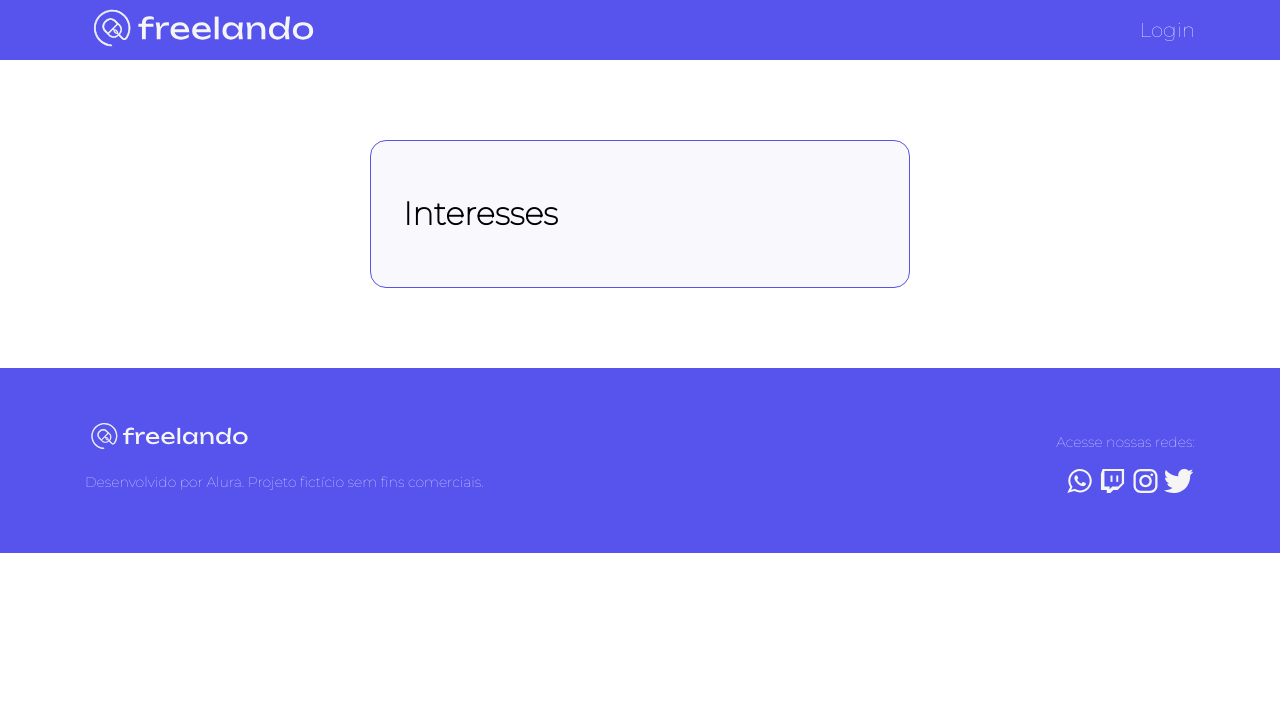
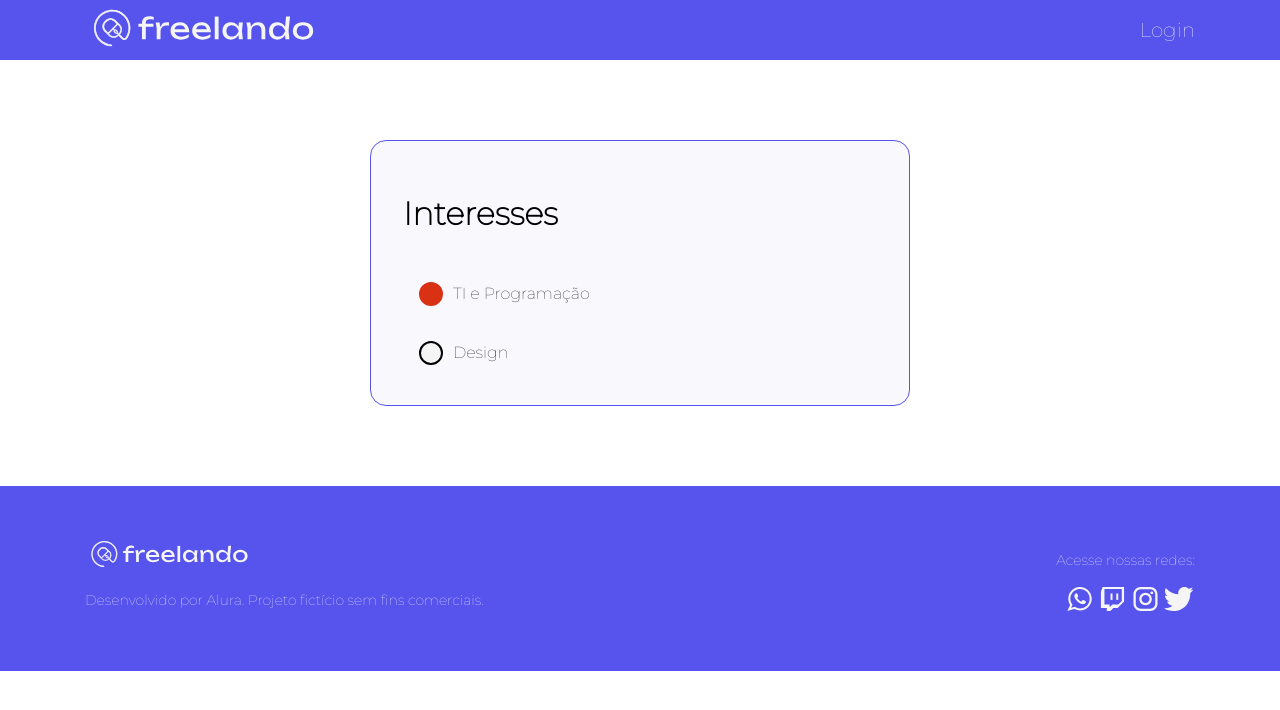
Before and after one commit to grbalmeida/curso-solucoes-roteamento-gestao-estado-react-router-context-api-alura, a React (Create React App) app: page /cadastro/interesses in a window 1280 px wide. Shown: the top 710 px of the page. Built offline with nearby package versions, Linux system fonts and the light colour scheme.

Commit message:
Componente radio button

```diff
--- /dev/null
+++ b/src/componentes/Radio/GrupoRadio.jsx
@@ -0,0 +1,19 @@
+import Radio from './Radio';
+
+const GrupoRadio = ({ opcoes, valor, onChange }) => {
+    return (
+        <div>
+            {opcoes.map((option) => (
+                <Radio
+                    key={option.valor}
+                    valor={option.valor}
+                    label={option.label}
+                    checked={option.valor === valor}
+                    onClick={() => onChange(option.valor)}
+                />
+            ))}
+        </div>
+    )
+}
+
+export default GrupoRadio;
--- /dev/null
+++ b/src/componentes/Radio/Radio.jsx
@@ -0,0 +1,66 @@
+import styled from '@emotion/styled';
+
+const LabelEstilizada = styled.label`
+    display: flex;
+    align-items: center;
+    font-size: 16px;
+    margin-left: ${props => props.theme.espacamentos.xs};
+    margin-bottom: ${props => props.theme.espacamentos.m};
+    cursor: pointer;
+    padding: ${props => props.theme.espacamentos.xs};
+
+    &:hover {
+        &:before {
+            border-color: ${props => (props.theme.cores.focus)};
+        }
+    }
+
+    &:before {
+        content: '';
+        height: 20px;
+        width: 20px;
+        border-radius: 50%;
+        border: 2px solid ${props => props.theme.cores.neutras.a};
+        border-color: inherit;
+        display: flex;
+        align-items: center;
+        justify-content: center;
+        margin-right: 10px;
+        cursor: pointer;
+        background-color: ${props => (props.checked ? props.theme.cores.primarias.b : props.theme.cores.neutras.c)};
+        border-color: ${props => (props.checked ? props.theme.cores.primarias.b : 'inherit')};
+    }
+`;
+
+const InputEscondido = styled.input`
+    appearance: none;
+    opacity: 0;
+
+    &:focus + label {
+        border-radius: 16px;
+        border: 1px solid;
+        border-color: ${props => props.theme.cores.focus};
+    }
+`;
+
+const Radio = ({ valor, label, checked, onClick }) => {
+    return (
+        <>
+            <InputEscondido
+                type="radio"
+                value={valor}
+                checked={checked}
+                onChange={onClick}
+                id={`radio-customizado-${valor}`}
+            />
+            <LabelEstilizada
+                htmlFor={`radio-customizado-${valor}`}
+                checked={checked}
+            >
+                {label}
+            </LabelEstilizada>
+        </>
+    )
+}
+
+export default Radio;
--- a/src/router/router.jsx
+++ b/src/router/router.jsx
@@ -2,6 +2,9 @@ import { createBrowserRouter } from 'react-router-dom';
 import SelecaoCliente from 'paginas/cadastro/SelecaoCliente';
 import LayoutBaseCadastro from 'paginas/cadastro/LayoutBaseCadastro';
 import LayoutBase from '../paginas/LayoutBase';
+import GrupoRadio from 'componentes/Radio/GrupoRadio';
+
+const opcoes = [{valor: 'TI', label: 'TI e Programação'}, {valor: 'DE', label: 'Design'}];
 
 export const router = createBrowserRouter([
     {
@@ -18,7 +21,10 @@ export const router = createBrowserRouter([
                     },
                     {
                         path: 'interesses',
-                        element: <h1>Interesses</h1>
+                        element: <>
+                            <h1>Interesses</h1>
+                            <GrupoRadio opcoes={opcoes} valor="TI" onChange={() => {}} />
+                        </>
                     },
                     {
                         path: 'dados-pessoais',
```
